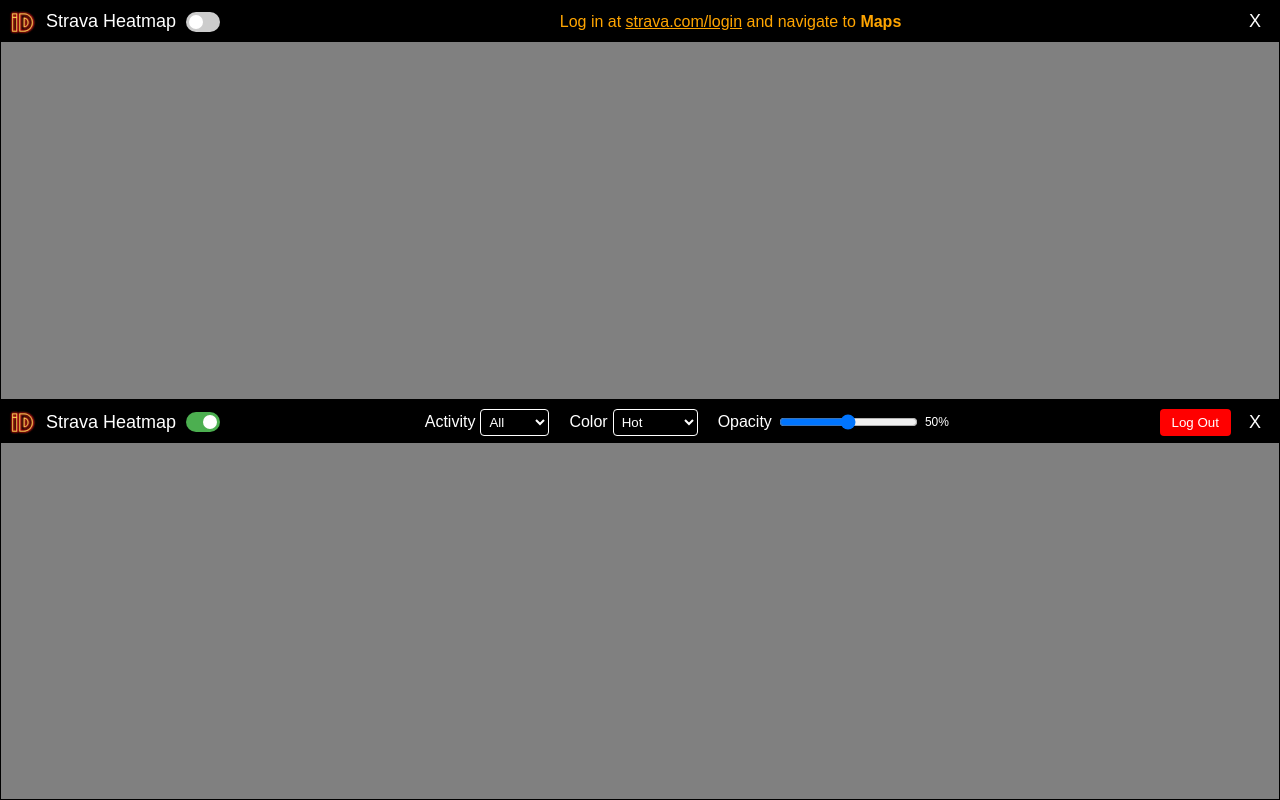
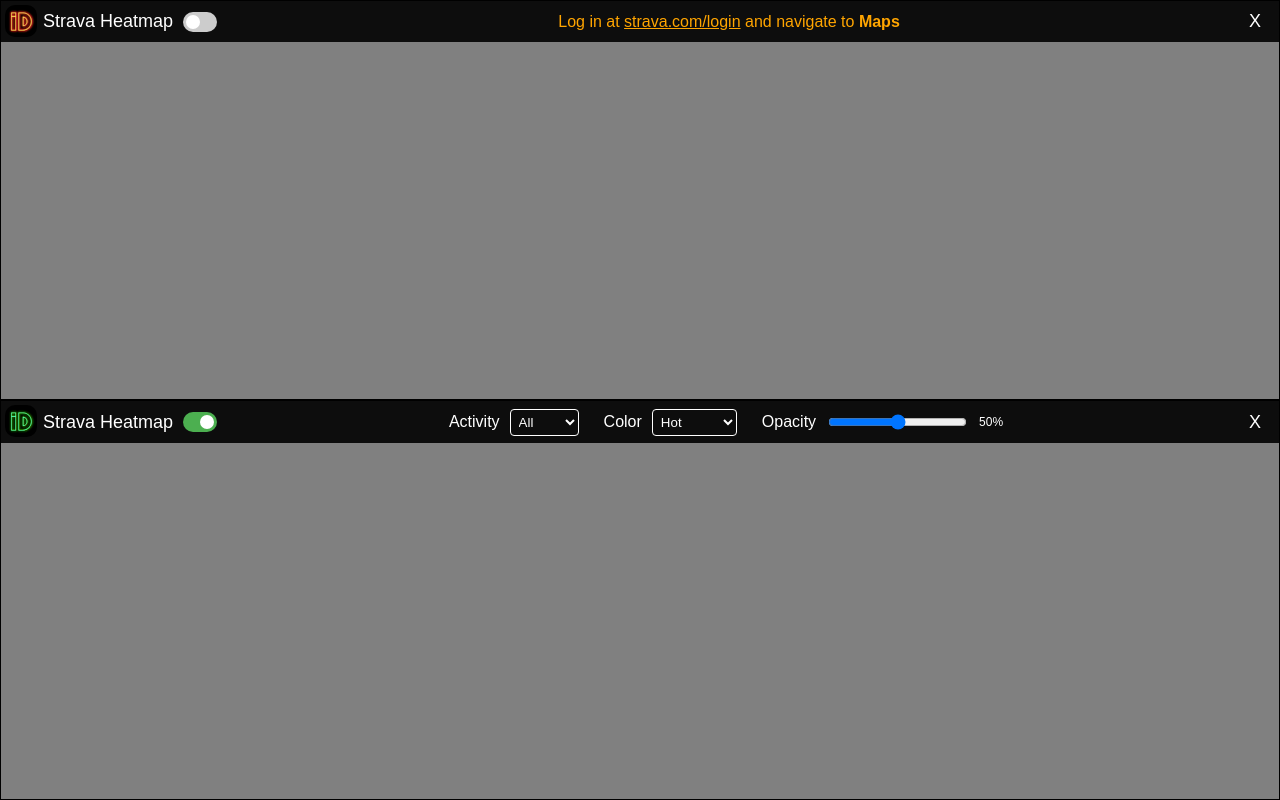
Before and after one commit to cmoffroad/id-strava-heatmap-extension, a browser extension: page options.html in a window 1280 px wide. Drawn offline with Linux system fonts and the light colour scheme.

Commit message:
backup options css

```diff
--- a/options.css
+++ b/options.css
@@ -1,13 +1,83 @@
-.extension-icon {
-  width: 32px;
-  height: 32px;
+:root {
+  /* Define CSS variables for reusability */
+  --icon-size: 32px;
+  --primary-color: #4caf50;
+  --popup-bg: rgba(0, 0, 0, 0.9);
+  --text-color: white;
+  --error-color: orange;
+}
+
+.toolbar-container {
+  position: relative;
+  display: inline-block;
+
+  > .icon {
+    width: var(--icon-size);
+    height: var(--icon-size);
     cursor: pointer;
     position: absolute;
-  top: 5px;
-  left: 5px;
+    top: 2px;
+    left: 2px;
     z-index: 100;
+    border: 2px solid transparent;
+    border-radius: 12px;
+    transition: border-color 0.3s ease;
   }
+
+  &:not(.layer-enabled).authenticated {
+    .icon {
+      filter: grayscale(100%);
+    }
+  }
+
+  /*&:not(.layer-enabled),
+  &:not(.authenticated) {
+    .icon {
+      filter: grayscale(100%);
+    }
+  }*/
+
+  &.layer-enabled.authenticated {
+    .icon {
+      filter: hue-rotate(90deg);
+    }
+  }
+
+  &:not(.layer-enabled) {
+    .control .label {
+      color: #ccc;
+    }
+  }
+
+  &.opened {
     .popup-container {
+      display: flex;
+    }
+  }
+
+  &.authenticated {
+    .popup-center {
+      .error {
+        display: none;
+      }
+      .control {
+        display: flex;
+      }
+    }
+  }
+
+  &:not(.authenticated) {
+    .popup-center {
+      .control {
+        display: none;
+      }
+      .error {
+        display: block;
+      }
+    }
+  }
+
+  > .popup-container {
     position: absolute;
     top: 0;
     left: 0;
@@ -15,41 +85,35 @@
     display: flex;
     align-items: center;
     justify-content: space-between;
-  background: rgba(0, 0, 0);
-  color: white;
+    background: var(--popup-bg);
+    color: var(--text-color);
     padding: 6px 10px;
     box-sizing: border-box;
-}
-.popup-left {
+    display: none;
+
+    > .popup-left {
       display: flex;
       align-items: center;
       gap: 10px;
-  margin-left: 35px;
-}
-.popup-left .label {
+      margin-left: var(--icon-size);
+
+      > .label {
         font-size: 18px;
       }
-.popup-left .toggle-switch {
-  display: flex;
-  align-items: center;
-  gap: 5px;
-}
-.switch {
+
+      > .switch {
         position: relative;
         display: inline-block;
         width: 34px;
         height: 20px;
-}
-.opacity-value {
-  width: 30px;
-  font-size: 12px;
-}
-.switch input {
+
+        > input {
           opacity: 0;
           width: 0;
           height: 0;
         }
-.slider {
+
+        > .slider {
           position: absolute;
           cursor: pointer;
           top: 0;
@@ -59,70 +123,81 @@
           background-color: #ccc;
           transition: 0.4s;
           border-radius: 20px;
-}
-.slider:before {
+
+          &:before {
             position: absolute;
             content: '';
             height: 14px;
             width: 14px;
             left: 3px;
             bottom: 3px;
-  background-color: white;
+            background-color: var(--text-color);
             transition: 0.4s;
             border-radius: 50%;
           }
+        }
+
         input:checked + .slider {
-  background-color: #4caf50;
+          background-color: var(--primary-color);
         }
         input:checked + .slider:before {
           transform: translateX(14px);
         }
+      }
+    }
+
     .popup-center {
       display: flex;
       align-items: center;
-  gap: 20px;
+      gap: 25px;
       flex-grow: 1;
       justify-content: center;
+
+      .error,
+      .error a {
+        color: var(--error-color);
+        text-align: center;
       }
-.hint,
-.hint a {
-  color: orange;
-}
+
       .control {
-  display: flex;
         align-items: center;
-  gap: 5px;
-}
-.control.disabled {
-  color: gray;
-}
+        gap: 10px;
+
         select,
         input[type='range'] {
           background: transparent;
-  color: white;
-  border: 1px solid white;
+          color: var(--text-color);
+          border: 1px solid var(--text-color);
           padding: 4px;
           border-radius: 4px;
+          /*appearance: none;*/
         }
+
+        .caption {
+          width: 30px;
+          font-size: 12px;
+        }
+      }
+    }
+
     .popup-right {
       display: flex;
       align-items: center;
       gap: 10px;
-}
 
-.logout-btn {
-  background: red;
-  color: white;
-  border: none;
-  padding: 6px 12px;
-  cursor: pointer;
-  border-radius: 4px;
-}
-.close-btn {
+      .btn-close {
         background: transparent;
-  color: white;
+        color: var(--text-color);
         border: none;
         font-size: 18px;
         cursor: pointer;
         padding: 4px 8px;
+        transition: opacity 0.3s ease;
+
+        &:hover {
+          opacity: 0.7;
         }
+      }
+    }
+  }
+}
--- a/options.html
+++ b/options.html
@@ -1,4 +1,4 @@
-<!DOCTYPE html>
+<!doctype html>
 <html lang="en">
 	<head>
 		<meta charset="UTF-8" />
--- a/options.js
+++ b/options.js
@@ -1,29 +1,23 @@
-function togglePopup(popupContainer, open = popupContainer.style.display === 'none') {
-  popupContainer.style.display = open ? 'flex' : 'none';
+function togglePopup(toolbarContainer, open) {
+  toolbarContainer.classList.toggle('opened', open);
 }
 
-function toggleLayer(popupContainer, enabled) {
-  const controls = popupContainer.querySelectorAll('.control select, .control input');
+function toggleLayer(toolbarContainer, enabled) {
+  toolbarContainer.querySelector('.switch-layer > input').checked = enabled;
+  const controls = toolbarContainer.querySelectorAll('.control select, .control input');
   controls.forEach((ctrl) => {
     ctrl.disabled = !enabled;
-    ctrl.parentElement.classList.toggle('disabled', ctrl.disabled);
   });
+  toolbarContainer.classList.toggle('layer-enabled', enabled);
 }
 
-function updateOpacityValue(popupContainer, value) {
-  popupContainer.querySelector('.opacity-value').textContent = value + '%';
+function updateOpacityValue(toolbarContainer, value) {
+  toolbarContainer.querySelector('.control-opacity > input').value = value;
+  toolbarContainer.querySelector('.control-opacity > .caption').textContent = value + '%';
 }
 
-function toggleAuthentication(popupContainer, authenticated) {
-  popupContainer.querySelector('.unauthenticated').style.display = authenticated
-    ? 'none'
-    : 'flex';
-  popupContainer.querySelector('.authenticated').style.display = !authenticated
-    ? 'none'
-    : 'flex';
-  popupContainer.querySelector('.logout-btn').style.display = !authenticated
-    ? 'none'
-    : 'block';
+function toggleAuthentication(toolbarContainer, authenticated) {
+  toolbarContainer.classList.toggle('authenticated', authenticated);
 }
 
 function initializeToolbar(
@@ -32,79 +26,80 @@
 ) {
   const containerElement = document.querySelector(containerSelector);
 
+  // Create the new intermediate root div
+  const toolbarDiv = document.createElement('div');
+  toolbarDiv.className = 'toolbar-container'; // Optional: add a class for styling or reference
+
   const popupContainer = document.createElement('div');
   popupContainer.className = 'popup-container';
-  popupContainer.style.display = 'none';
 
   const icon = document.createElement('img');
   icon.src = 'icons/icon-48.png';
   icon.alt = 'Extension Icon';
-  icon.className = 'extension-icon';
-  icon.addEventListener('click', () => togglePopup(popupContainer));
-  containerElement.appendChild(icon);
+  icon.className = 'icon';
+  icon.addEventListener('click', () => togglePopup(toolbarDiv));
+
+  // Append icon and popupContainer to the toolbarDiv instead of containerElement
+  toolbarDiv.appendChild(icon);
+  toolbarDiv.appendChild(popupContainer);
+
+  // Append the toolbarDiv to the containerElement
+  containerElement.appendChild(toolbarDiv);
 
   popupContainer.innerHTML = `
     <div class="popup-left">
         <span class="label">Strava Heatmap</span>
-        <label class="switch">
-            <input type="checkbox" class="toggle-heatmap" ${enabled ? 'checked' : ''} />
-            <span class="slider"></span>
+        <label class="switch switch-layer">
+          <input type="checkbox" />
+          <span class="slider"></span>
         </label>
     </div>
-    <div class="popup-center unauthenticated">
-        <div class="hint">
-            Log in at <a href="https://www.strava.com/login?redirect=https%3A%2F%2Fwww.strava.com%2Fmaps" target="_blank">strava.com/login</a> and navigate to <b>Maps</b>
-        </div>
+
+    <div class="popup-center">
+    <div class="error">
+      Log in at <a href="https://www.strava.com/login?redirect=https%3A%2F%2Fwww.strava.com%2Fmaps" target="_blank">strava.com/login</a> and navigate to <b>Maps</b>
     </div>
-    <div class="popup-center authenticated">
-        <div class="control">
+        <div class="control control-activity">
             <span class="label">Activity</span>
-            <select id="activity-select">
-                <option value="all" ${activity === 'all' ? 'selected' : ''}>All</option>
-                <option value="ride" ${
-                  activity === 'ride' ? 'selected' : ''
-                }>Ride</option>
-                <option value="winter" ${
-                  activity === 'winter' ? 'selected' : ''
-                }>Winter</option>
+            <select>
+                <option value="all">All</option>
+                <option value="ride">Ride</option>
+                <option value="winter">Winter</option>
             </select>
         </div>
-        <div class="control">
+        <div class="control control-color">
             <span class="label">Color</span>
-            <select id="color-select">
-                <option ${color === 'Hot' ? 'selected' : ''}>Hot</option>
-                <option ${color === 'Blue Red' ? 'selected' : ''}>Blue Red</option>
+            <select>
+                <option value="hot">Hot</option>
+                <option value="blueRed">Blue Red</option>
             </select>
         </div>
-        <div class="control">
+        <div class="control control-opacity">
             <span class="label">Opacity</span>
-            <input type="range" min="0" max="100" class="opacity-slider" value="${opacity}" />
-            <span class="opacity-value"></span>
+            <input type="range" min="0" max="100" />
+            <span class="caption"></span>
         </div>
     </div>
     <div class="popup-right">
-        <button class="logout-btn">Log Out</button>
-        <button class="close-btn">X</button>
+        <button class="btn-close">X</button>
     </div>
 `;
 
-  containerElement.appendChild(popupContainer);
+  popupContainer
+    .querySelector('.control-opacity > input')
+    .addEventListener('input', (e) => updateOpacityValue(toolbarDiv, e.target.value));
 
   popupContainer
-    .querySelector('.opacity-slider')
-    .addEventListener('input', (e) => updateOpacityValue(popupContainer, e.target.value));
+    .querySelector('.switch-layer > input')
+    .addEventListener('change', (e) => toggleLayer(toolbarDiv, e.target.checked));
 
   popupContainer
-    .querySelector('.toggle-heatmap')
-    .addEventListener('change', (e) => toggleLayer(popupContainer, e.target.checked));
+    .querySelector('.btn-close')
+    .addEventListener('click', () => togglePopup(toolbarDiv));
 
-  popupContainer
-    .querySelector('.close-btn')
-    .addEventListener('click', () => togglePopup(popupContainer));
+  togglePopup(toolbarDiv, opened);
+  toggleLayer(toolbarDiv, enabled);
+  updateOpacityValue(toolbarDiv, opacity);
 
-  togglePopup(popupContainer, opened);
-  toggleLayer(popupContainer, enabled);
-  updateOpacityValue(popupContainer, opacity);
-
-  toggleAuthentication(popupContainer, authenticated);
+  toggleAuthentication(toolbarDiv, authenticated);
 }
```
Lines whose indentation alone changed are shown as unchanged.
